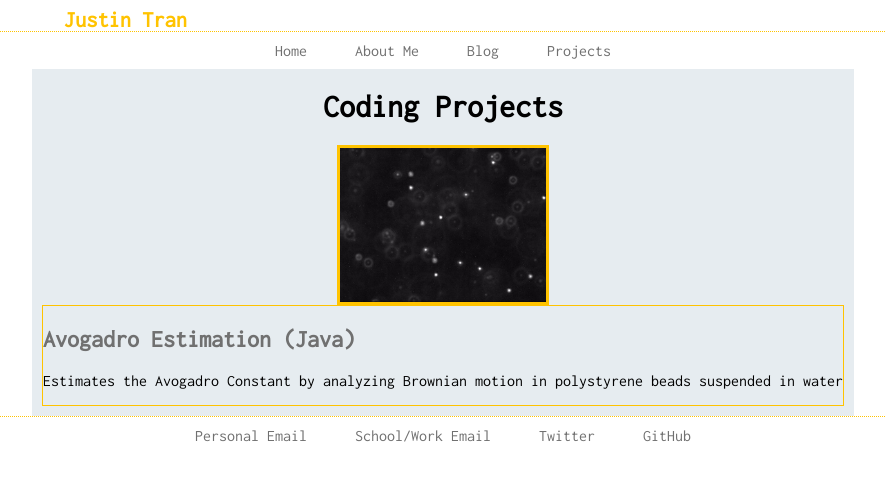
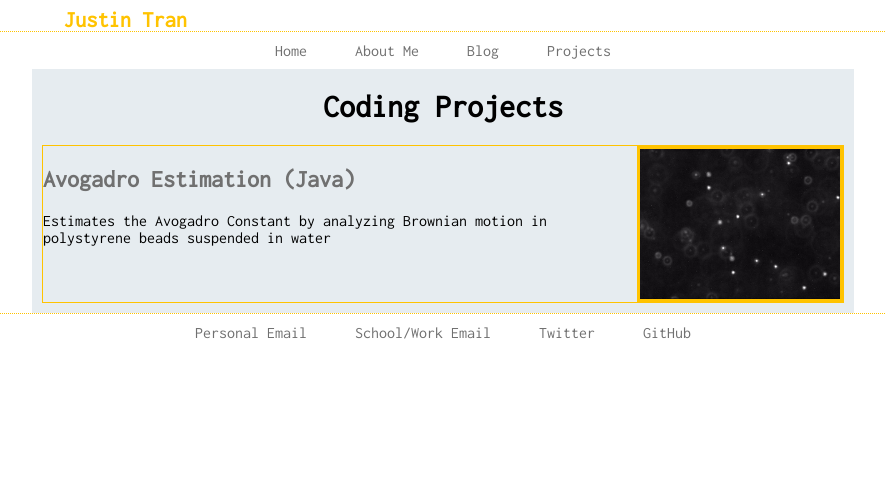
Before and after one commit to justintranjt/justintranjt.github.io, a Jekyll site: the page built from projects/index.html, in a window 1280 px wide. Shown: the top 481 px of the page, without its empty margins (197-1082 px from the left). Built offline with Jekyll 4.4.1, drawn with Linux system fonts in a browser that asks for light colours.

Commit message:
Update index.html

```diff
--- a/projects/index.html
+++ b/projects/index.html
@@ -4,8 +4,8 @@ title: JT - Coding Projects
 ---
 <h1>Coding Projects</h1>
 {% for project in site.projects %}
-    <img class="project-thumb" src="{{ project.image }}"><img>
     <div class="project">
+        <img class="project-thumb" src="{{ project.image }}"><img>
         <h2><a href="{{ project.url }}">{{ project.title }}</a></h2>
         <p>{{ project.description }}<p>
     </div>
```
